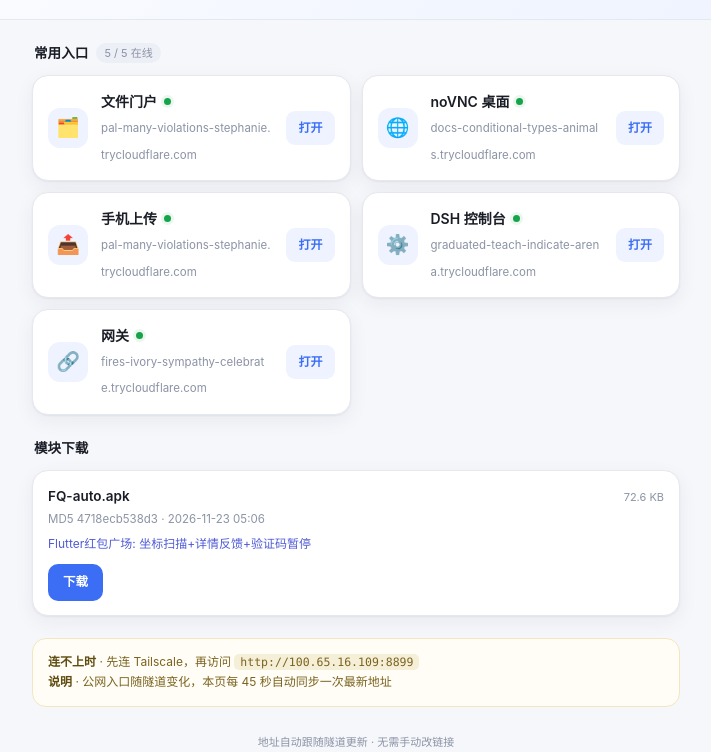
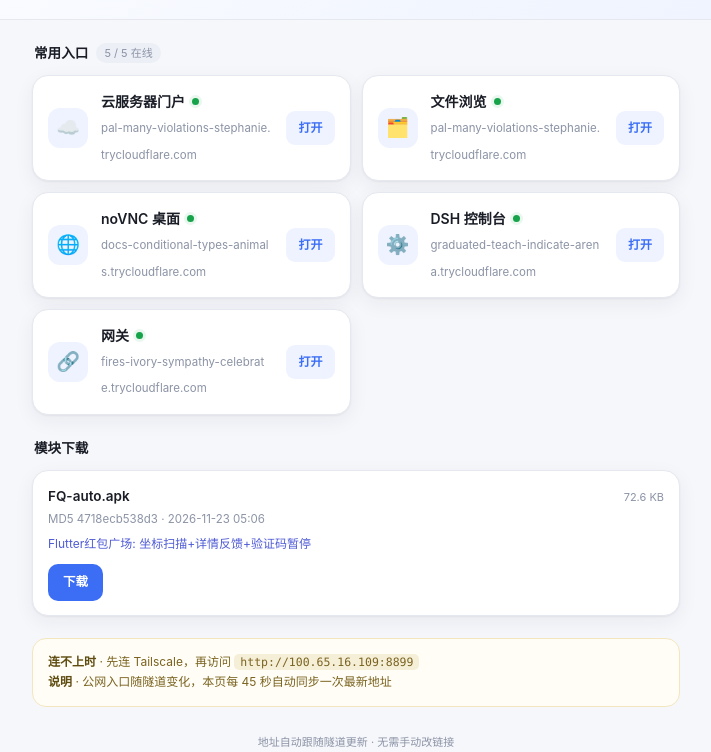
Before and after one commit to gezhanchao/gezhanchao.github.io, a plain HTML site: page index.html in a window 1280 px wide. Shown: the part 91-843 px from the top of the page, without its empty margins (284-995 px from the left). Drawn offline with Linux system fonts and the light colour scheme.

Commit message:
ui: portal entry first

```diff
--- a/index.html
+++ b/index.html
@@ -147,10 +147,10 @@ footer{text-align:center;font-size:11px;color:var(--ink3);margin-top:26px;line-h
 
 <script>
 var SERVICES = [
-  { key:'files', icon:'🗂️', name:'文件门户', desc:'浏览 / 下载 / 上传', path:'/files/' },
+  { key:'files', icon:'☁️', name:'云服务器门户', desc:'文件 / 状态 / 服务总览', path:'/' },
+  { key:'files', icon:'🗂️', name:'文件浏览',   desc:'下载 / 上传 / 搜索', path:'/files/' },
   { key:'novnc', icon:'🌐', name:'noVNC 桌面', desc:'浏览器直接进桌面',
     path:'/vnc/vnc.html?autoconnect=1&resize=scale&path=vnc/websockify' },
-  { key:'files', icon:'📤', name:'手机上传', desc:'从手机传文件到电脑', path:'/uploads/' },
   { key:'dsh',   icon:'⚙️', name:'DSH 控制台', desc:'需要登录认证' },
   { key:'gw',    icon:'🔗', name:'网关',       desc:'转发服务' }
 ];
```
